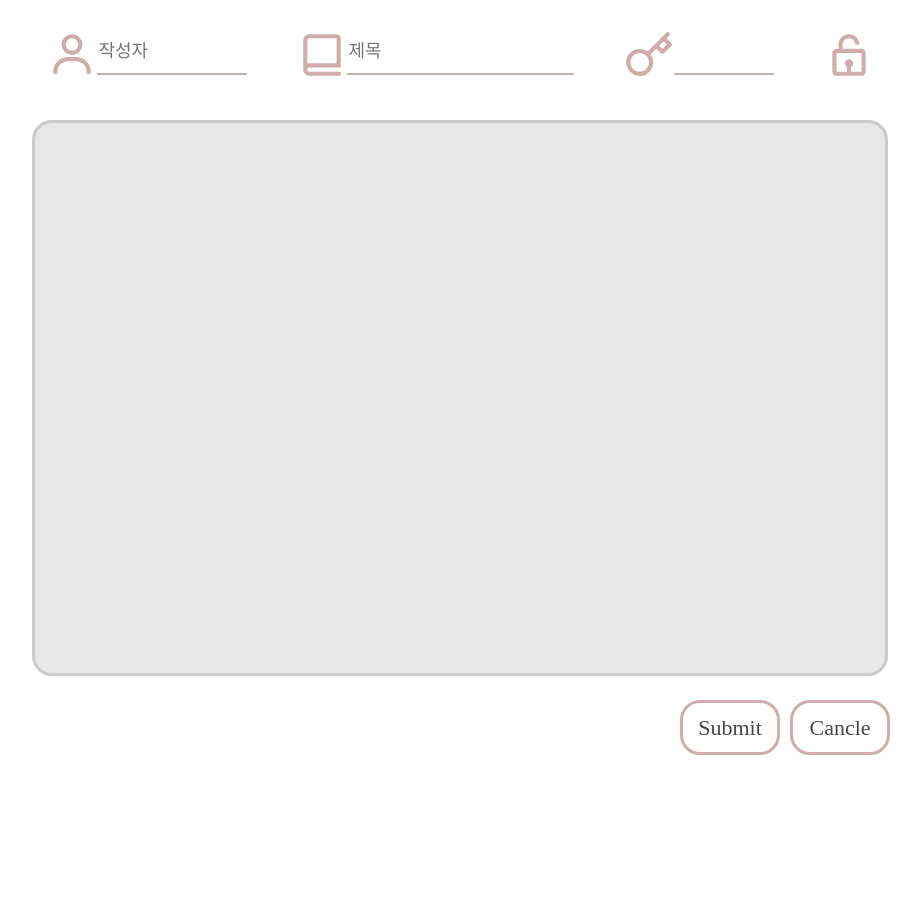
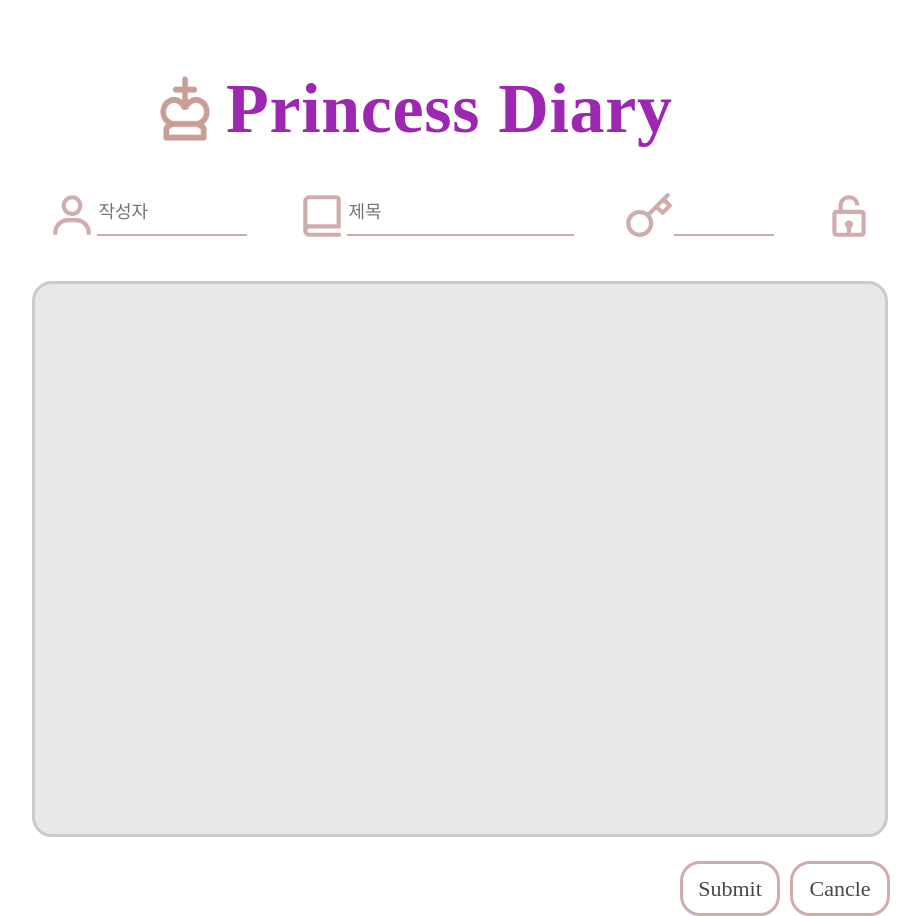
Before and after one commit to PrincessGirls/22-F-Cow-PrincessDiary, a React (Create React App) app in the folder princess-diary_fe/: page /write in a window 1280 px wide. Shown: the whole page, without its empty margins (180-1101 px from the left). Before the commit the page ends 800 px from the top, so only its background shows below. Built offline with nearby package versions, Linux system fonts and the light colour scheme; a web font is replaced by a local one.

Commit message:
Feat : logo 추가

```diff
--- a/princess-diary_fe/src/writepage_sebin/writepage.jsx
+++ b/princess-diary_fe/src/writepage_sebin/writepage.jsx
@@ -1,5 +1,6 @@
 import React from 'react';
 import axios from "axios";
+import Princessdiary from '../components/Princessdiary';
 import { useRef, useState, useCallback } from 'react';
 import { FiKey } from 'react-icons/fi';
 import { BiUser, BiBookAlt, BiLock, BiLockOpen } from 'react-icons/bi';
@@ -59,7 +60,9 @@ const WritePage = () => {
   }
 
   return (
+
     <div className='writepage'>
+      <Princessdiary></Princessdiary>
       <form onSubmit={onSubmit}>
         <div className='userInfo'>
           <BiUser />
```
